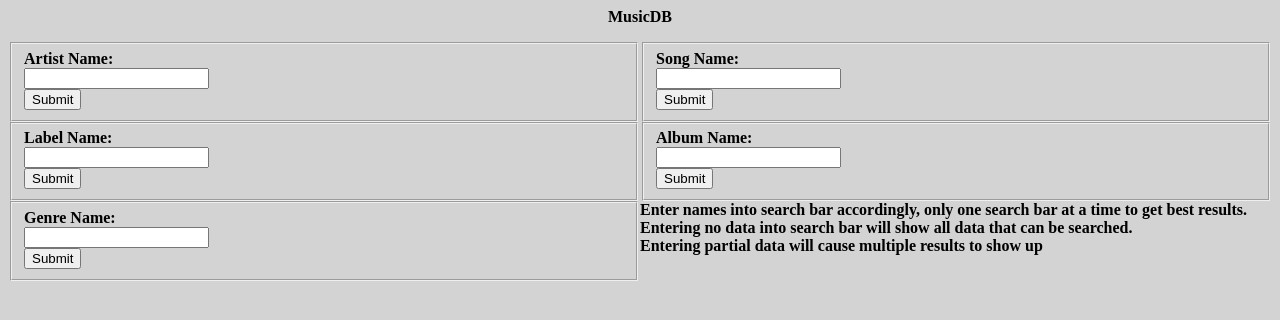
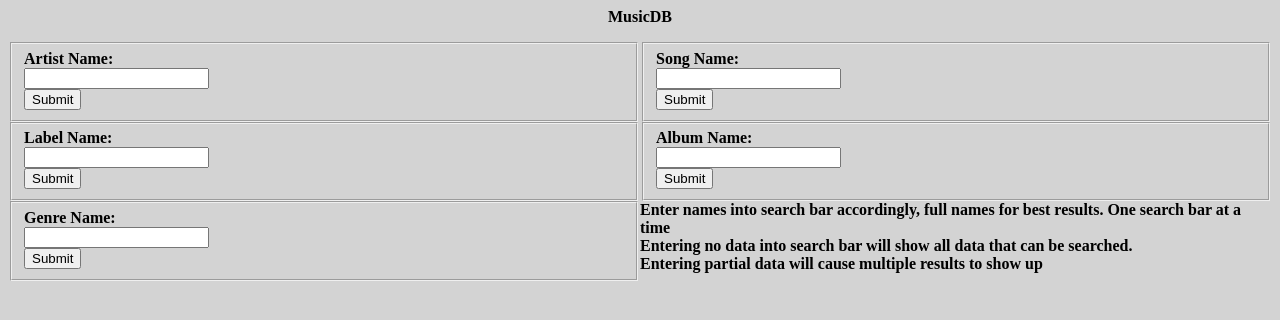
Before and after one commit to JoseRozay/MusicDB, a PHP site: page / in a window 1280 px wide. Shown: the top 320 px of the page. Run offline with PHP 8.4, Linux system fonts and the light colour scheme.

Commit message:
Updated instructions in index

```diff
--- a/pages/index.php
+++ b/pages/index.php
@@ -77,4 +77,4 @@
 </body>
 </html>
 
- <p>Enter names into search bar accordingly, only one search bar at a time to get best results. <br> Entering no data into search bar will show all data that can be searched. <br> Entering partial data will cause multiple results to show up </p>
+ <p>Enter names into search bar accordingly, full names for best results. One search bar at a time <br> Entering no data into search bar will show all data that can be searched. <br> Entering partial data will cause multiple results to show up </p>
```
